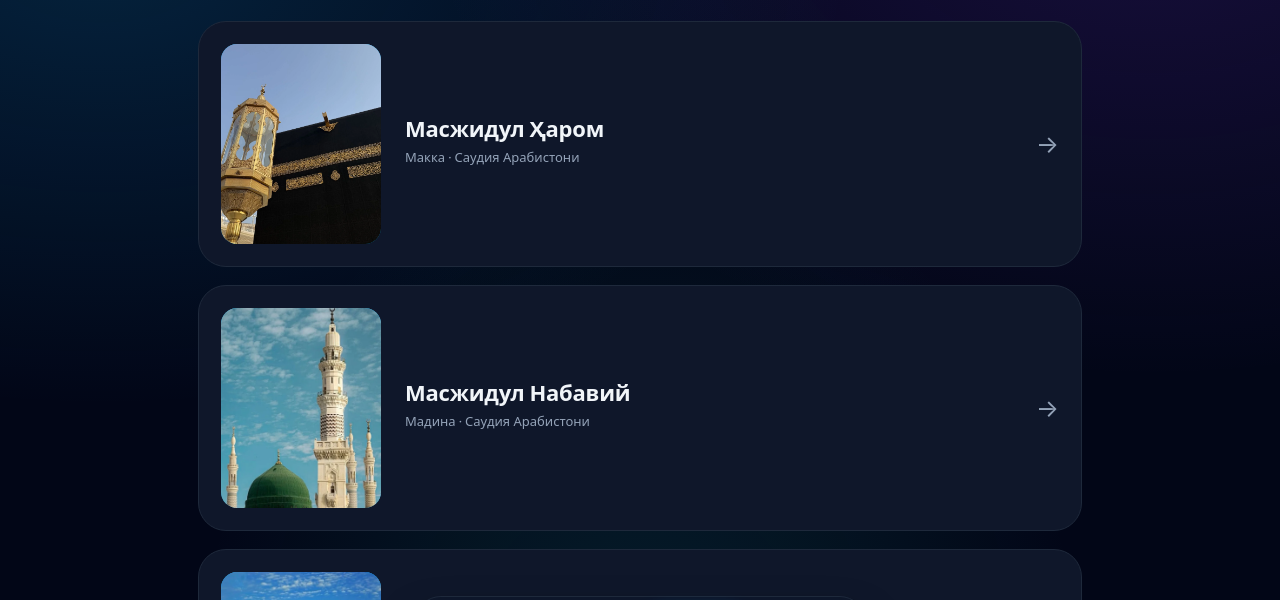
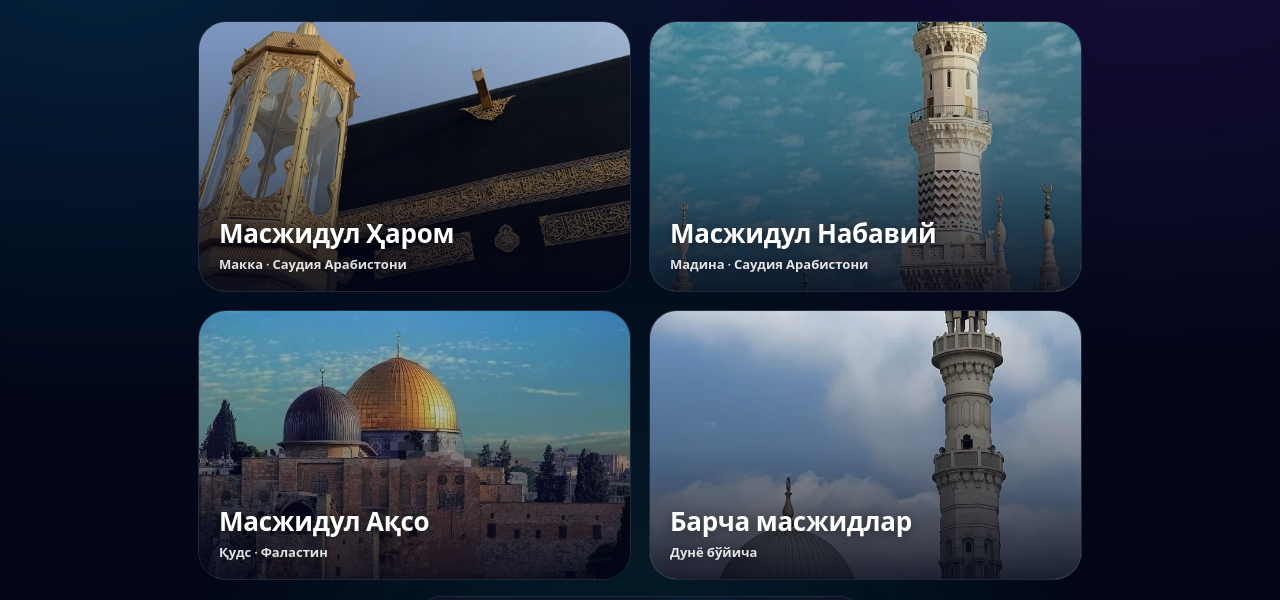
Before and after one commit to abuyahyo/muhim, a website: page joylar/index.html in a window 1280 px wide. Shown: the part 132-732 px from the top of the page. Drawn offline with Linux system fonts and the light colour scheme.

Commit message:
ui(joylar): redesign place list as photo-overlay cards (#300)
Each place is now a full-photo card with a gradient scrim and the name +
location overlaid; two-column grid on wider screens, subtle hover zoom.

https://claude.ai/code/session_01F7W1hcau3XAWLvkmAefHei

Co-authored-by: Claude <noreply@anthropic.com>

```diff
--- a/joylar/app.js
+++ b/joylar/app.js
@@ -48,25 +48,20 @@
     html += '<div class="places-stack">';
     for (let i = 0; i < places.length; i++) {
       const p = places[i];
+      const loc = [p.city, p.country].filter(Boolean).join(' · ');
       html += '<button class="place-card" onclick="showPlace(\'' + escapeHtml(p.id) + '\')">';
-      html += '<div class="place-art">' + iconFor(p.id) + '</div>';
+      html += '<img class="place-photo" src="img/' + escapeHtml(p.id) + '.webp" alt="" loading="lazy"/>';
+      html += '<div class="place-scrim"></div>';
       html += '<div class="place-body">';
       html += '<div class="place-name">' + escapeHtml(p.name) + '</div>';
-      html += '<div class="place-loc">' + escapeHtml(p.city) + ' · ' + escapeHtml(p.country) + '</div>';
+      if (loc) html += '<div class="place-loc">' + escapeHtml(loc) + '</div>';
       html += '</div>';
-      html += '<div class="place-arrow">→</div>';
       html += '</button>';
     }
     html += '</div>';
     html += '</div>';
 
     document.getElementById('view-list').innerHTML = html;
-  }
-
-  // Ҳар жой учун ҳақиқий фотолар `img/<id>.webp` (transparent PNG basini
-  // webp'қа айлантирилган). Ўлчам максимум 1200px кенг.
-  function iconFor(id) {
-    return '<img src="img/' + id + '.webp" alt="" loading="lazy"/>';
   }
 
   // === ДЕТАЛЬ САҲИФА ===
--- a/joylar/styles.css
+++ b/joylar/styles.css
@@ -81,58 +81,75 @@ main {
   line-height: 1.5;
 }
 
-/* === Жойлар "stack" — катта вертикал карточкалар === */
+/* === Жойлар — фото устида ном (overlay) карточкалар === */
 .places-stack {
-  display: flex;
-  flex-direction: column;
-  gap: 18px;
+  display: grid;
+  grid-template-columns: 1fr;
+  gap: 16px;
+}
+@media (min-width: 640px) {
+  .places-stack { grid-template-columns: 1fr 1fr; gap: 18px; }
 }
 .place-card {
   --accent: var(--sea-500);
-  display: flex;
-  flex-direction: column;
+  position: relative;
+  display: block;
+  width: 100%;
+  aspect-ratio: 16 / 10;
   background: #0f172a;
   border: 1px solid var(--line);
   border-radius: var(--r-2xl);
   cursor: pointer;
   text-align: left;
+  color: #fff;
+  font-family: inherit;
+  padding: 0;
   overflow: hidden;
   transition: var(--t-fast);
+}
+.place-photo {
+  position: absolute;
+  inset: 0;
+  width: 100%;
+  height: 100%;
+  object-fit: cover;
+  object-position: center 55%;
+  display: block;
+  transition: transform 0.5s ease;
+}
+.place-scrim {
+  position: absolute;
+  inset: 0;
+  background: linear-gradient(180deg, rgba(2,6,23,0.05) 0%, rgba(2,6,23,0.35) 50%, rgba(2,6,23,0.88) 100%);
+}
+.place-body {
+  position: absolute;
+  left: 0;
+  right: 0;
+  bottom: 0;
+  z-index: 1;
+  padding: 18px 20px;
+}
+.place-name {
+  font-size: clamp(20px, 5vw, 26px);
+  font-weight: 800;
+  letter-spacing: -0.01em;
+  color: #fff;
+  margin-bottom: 4px;
+  text-shadow: 0 2px 12px rgba(0, 0, 0, 0.45);
+}
+.place-loc {
+  font-size: 13px;
+  font-weight: 600;
+  color: rgba(255, 255, 255, 0.88);
+  text-shadow: 0 1px 8px rgba(0, 0, 0, 0.45);
 }
 .place-card:hover {
   transform: translateY(-3px);
   border-color: var(--accent);
   box-shadow: 0 18px 40px -16px rgba(0, 0, 0, 0.6);
 }
-.place-art {
-  width: 100%;
-  aspect-ratio: 4 / 5;
-  max-height: 540px;
-  background: linear-gradient(180deg, var(--accent) 0%, color-mix(in srgb, var(--accent) 70%, #0f172a) 100%);
-  overflow: hidden;
-  flex-shrink: 0;
-}
-.place-art img {
-  width: 100%;
-  height: 100%;
-  object-fit: cover;
-  object-position: center 60%;
-  display: block;
-}
-.place-body { padding: 18px 20px 20px; min-width: 0; }
-.place-name {
-  font-size: 22px;
-  font-weight: 800;
-  letter-spacing: -0.01em;
-  margin-bottom: 4px;
-}
-.place-loc {
-  font-size: 13px;
-  color: var(--ink-mute);
-  margin-bottom: 10px;
-  font-weight: 500;
-}
-.place-arrow { display: none; }
+.place-card:hover .place-photo { transform: scale(1.05); }
 
 /* === ДЕТАЛЬ САҲИФА === */
 .detail-wrap { max-width: 760px; margin: 0 auto; }
@@ -249,26 +266,6 @@ main {
   font-weight: 500;
 }
 
-/* Кенгайтириш — 640px ва ундан кенг */
-@media (min-width: 640px) {
-  .place-card {
-    display: grid;
-    grid-template-columns: 160px 1fr 28px;
-    align-items: center;
-    gap: 24px;
-    padding: 22px;
-  }
-  .place-art {
-    width: 160px;
-    height: 200px;
-    aspect-ratio: auto;
-    max-height: none;
-    border-radius: var(--r-lg);
-  }
-  .place-body { padding: 0; }
-  .place-arrow { display: block; font-size: 24px; color: var(--ink-mute); justify-self: end; }
-}
-
 /* Микро-интеракция: босилганда енгил "press" эффекти. */
 .place-card:active,
 .back-btn:active { transform: scale(0.97); }
--- a/sw.js
+++ b/sw.js
@@ -10,7 +10,7 @@
 // `VERSION`ни ҳар жиддий ўзгаришда инкремент қилинг — буни ўзгартирилса
 // SW қайта ўрнатилади ва эски кеш тозаланади. Активация янги версия
 // тайёрланганда `SKIP_WAITING` хабари orqали тезлаштирилади (banner).
-const VERSION = 'v207';
+const VERSION = 'v208';
 const STATIC_CACHE = `static-${VERSION}`;
 const PRECACHE = [
   './',
```
